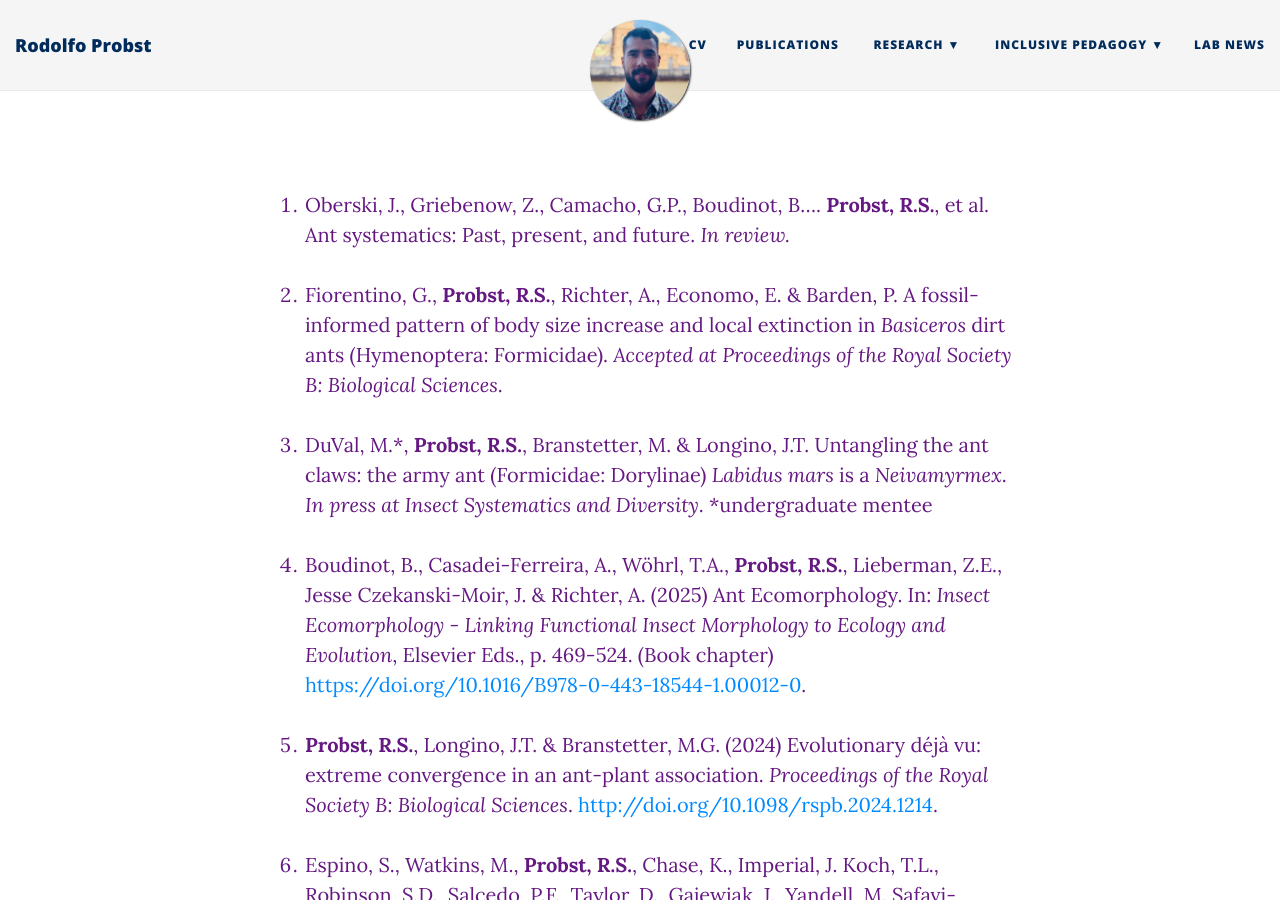
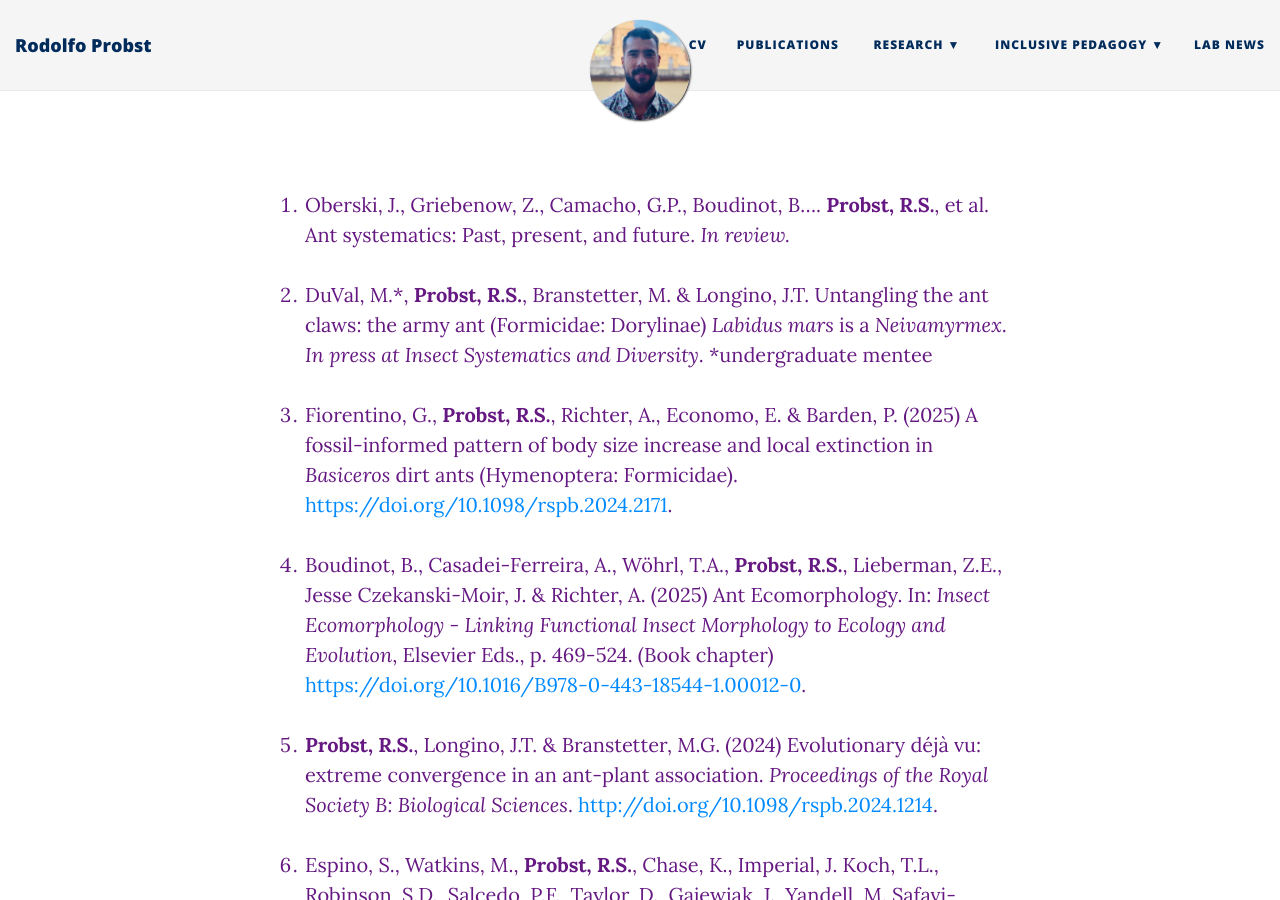
Before and after one commit to probstrodolfo/probstrodolfo.github.io, a Jekyll site: the page built from publications.md, in a window 1280 px wide and 900 px high. Built offline with Jekyll 4.4.1, drawn with Linux system fonts in a browser that asks for light colours; nearby versions of some CDN libraries.

Commit message:
Update publications.md

```diff
--- a/publications.md
+++ b/publications.md
@@ -6,9 +6,9 @@
 
 1. Oberski, J., Griebenow, Z., Camacho, G.P., Boudinot, B.... **Probst, R.S.**, et al. Ant systematics: Past, present, and future. _In review._
 
-2. Fiorentino, G., **Probst, R.S.**, Richter, A., Economo, E. & Barden, P. A fossil-informed pattern of body size increase and local extinction in _Basiceros_ dirt ants (Hymenoptera: Formicidae). _Accepted at Proceedings of the Royal Society B: Biological Sciences_.
+2. DuVal, M.*, **Probst, R.S.**, Branstetter, M. & Longino, J.T. Untangling the ant claws: the army ant (Formicidae: Dorylinae) _Labidus mars_ is a _Neivamyrmex_. _In press at Insect Systematics and Diversity_. *undergraduate mentee
 
-3. DuVal, M.*, **Probst, R.S.**, Branstetter, M. & Longino, J.T. Untangling the ant claws: the army ant (Formicidae: Dorylinae) _Labidus mars_ is a _Neivamyrmex_. _In press at Insect Systematics and Diversity_. *undergraduate mentee
+3. Fiorentino, G., **Probst, R.S.**, Richter, A., Economo, E. & Barden, P. (2025) A fossil-informed pattern of body size increase and local extinction in _Basiceros_ dirt ants (Hymenoptera: Formicidae). [https://doi.org/10.1098/rspb.2024.2171](https://doi.org/10.1098/rspb.2024.2171).
 
 4. Boudinot, B., Casadei-Ferreira, A., Wöhrl, T.A., **Probst, R.S.**, Lieberman, Z.E., Jesse Czekanski-Moir, J. & Richter, A. (2025) Ant Ecomorphology. In: _Insect Ecomorphology - Linking Functional Insect Morphology to Ecology and Evolution_, Elsevier Eds., p. 469-524. (Book chapter) [https://doi.org/10.1016/B978-0-443-18544-1.00012-0](https://doi.org/10.1016/B978-0-443-18544-1.00012-0).
 
```
